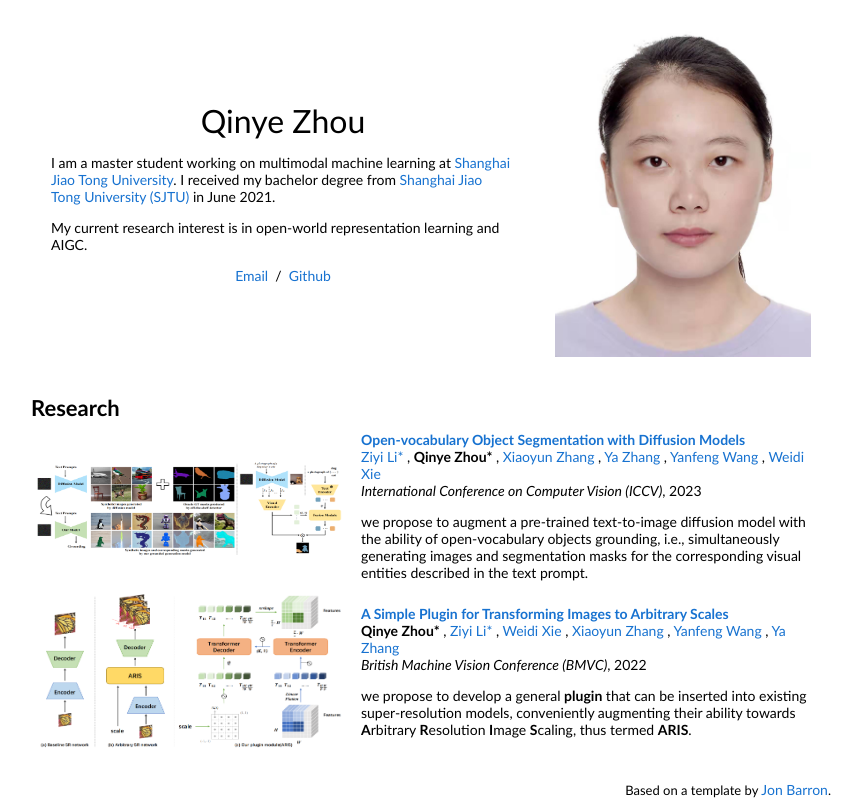
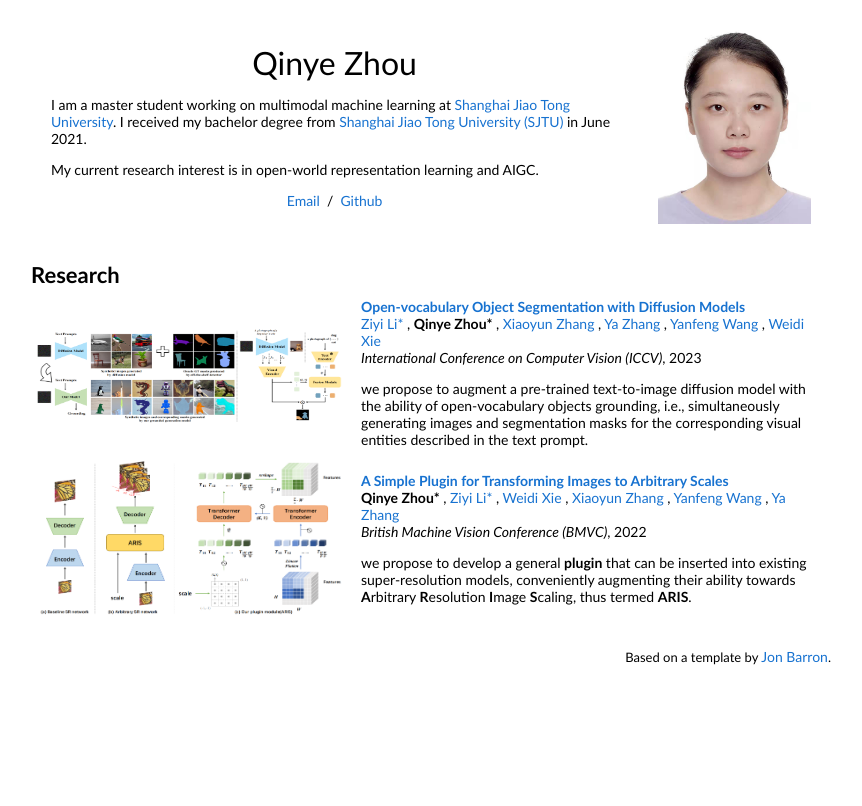
Before and after one commit to zqyzzz/zqyzzz.github.io, a plain HTML site: page index.html in a window 1280 px wide. Shown: the whole page, without its empty margins (209-1071 px from the left). Drawn offline with Linux system fonts and the light colour scheme.

Commit message:
Update index.html

```diff
--- a/index.html
+++ b/index.html
@@ -31,7 +31,7 @@
                 <a href="https://github.com/zqyzzz">Github</a>
               </p>
             </td>
-            <td style="padding:2.5%;width:40%;max-width:40%">
+            <td style="padding:2.5%;width:20%;max-width:20%">
               <a href="zqy.jpg"><img style="width:100%;max-width:100%" alt="profile photo" src="zqy.jpg" class="hoverZoomLink"></a>
             </td>
           </tr>
```
